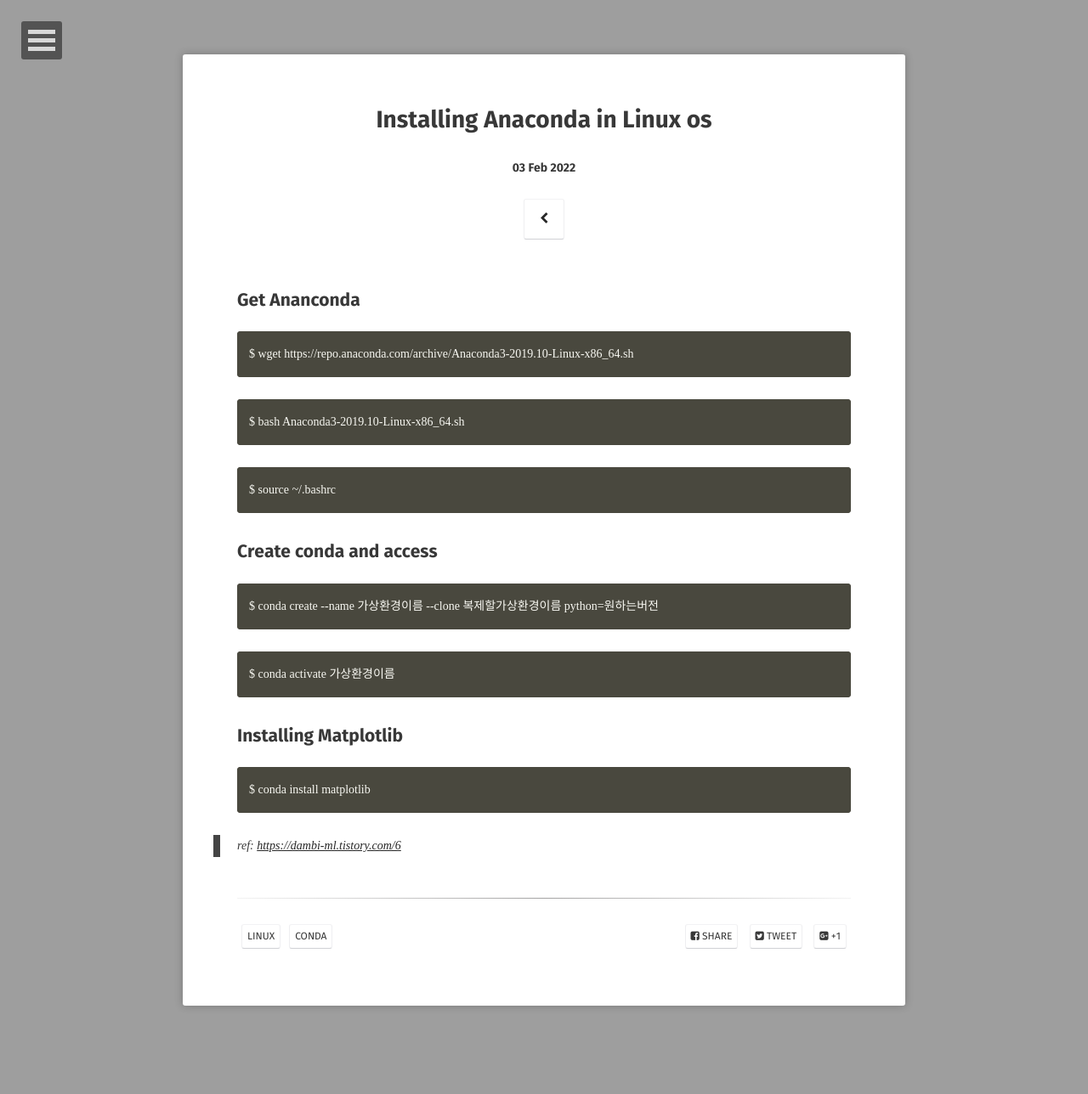
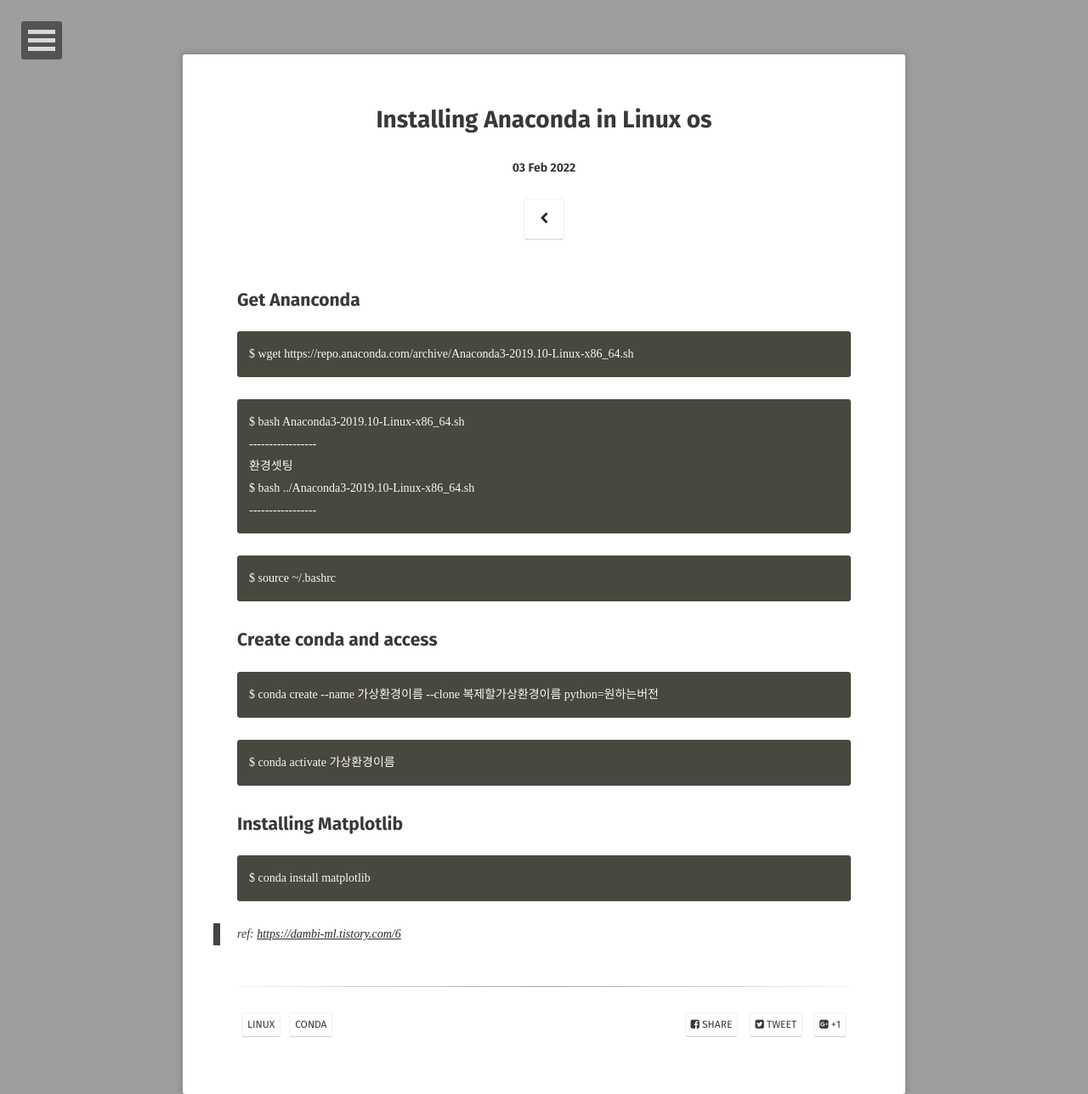
Before and after one commit to leesk212/leesk212.github.io, a Jekyll site: the page built from _posts/2022-02-03-[linux] 리눅스에 아나콘다 설치.md, in a window 1280 px wide. Shown: the whole page at 85% size. Built offline with Jekyll 4.4.1, drawn with Linux system fonts in a browser that asks for light colours; some web fonts are replaced; our own code applies the rules of GitHub Pages for plain Markdown files; comment, search, counter and statistics services are not loaded; before the commit the page ends 1184 px from its top, so only the background shows below that.

Commit message:
Update 2022-02-03-[linux] 리눅스에 아나콘다 설치.md

````diff
--- a/_posts/2022-02-03-[linux] 리눅스에 아나콘다 설치.md
+++ b/_posts/2022-02-03-[linux] 리눅스에 아나콘다 설치.md
@@ -9,6 +9,10 @@
 ```
 ```
 $ bash Anaconda3-2019.10-Linux-x86_64.sh
+-----------------
+환경셋팅
+$ bash ../Anaconda3-2019.10-Linux-x86_64.sh
+-----------------
 ```
 ```
 $ source ~/.bashrc
````
